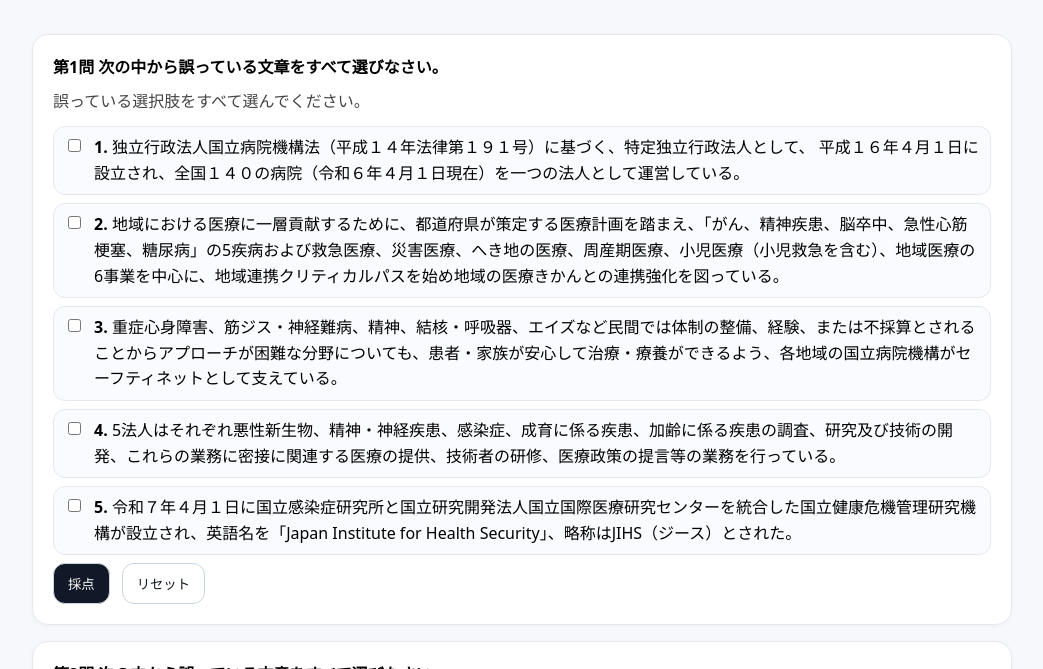
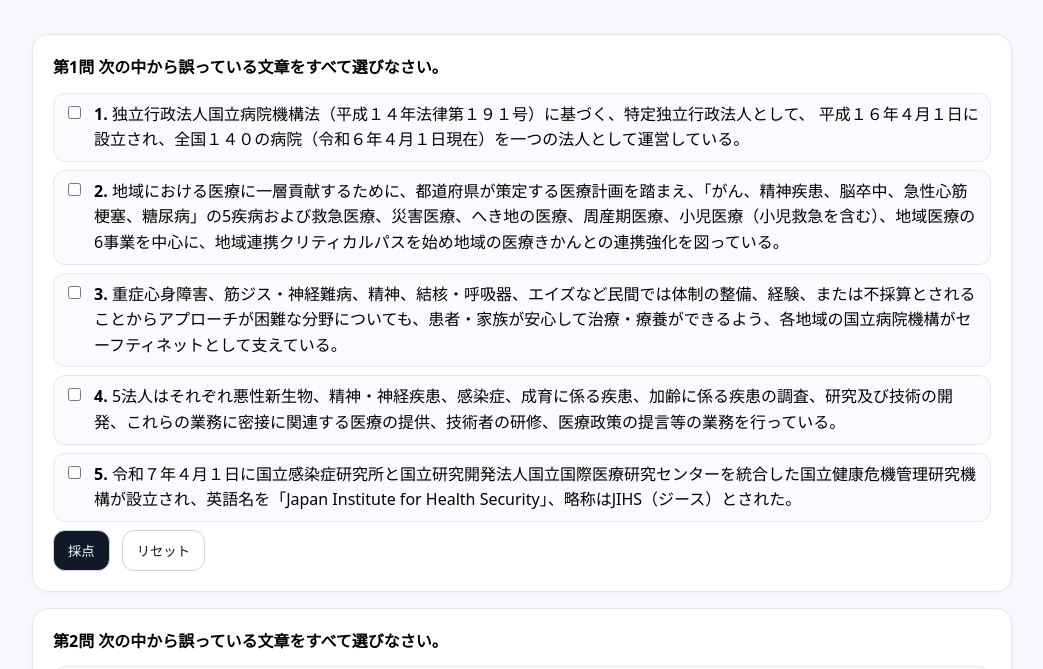
Before and after one commit to 0213mano-png/quiz2, a plain HTML site: page index.html in a window 1280 px wide. Shown: the part 131-800 px from the top of the page, without its empty margins (118-1161 px from the left). Drawn offline with Linux system fonts and the light colour scheme.

Commit message:
index.html

```diff
--- a/index.html
+++ b/index.html
@@ -1306,7 +1306,7 @@ function render(){
     h.textContent = (q.title || '').replace(/\s+/g,' ');
     const instr = document.createElement('div');
     instr.className = 'instruction';
-    instr.textContent = q.instruction || (q.type==='select-incorrect' ? '誤っている選択肢をすべて選んでください。' : '正しい選択肢をすべて選んでください。');
+    instr.textContent = '';
     card.appendChild(h);
     card.appendChild(instr);
     const form = document.createElement('div');
```
